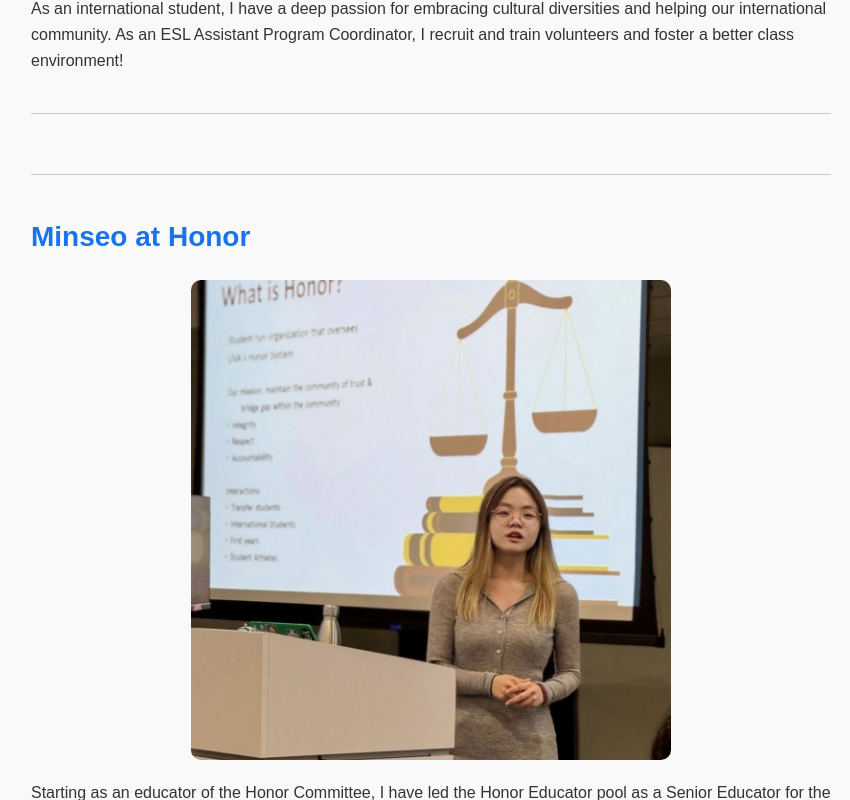
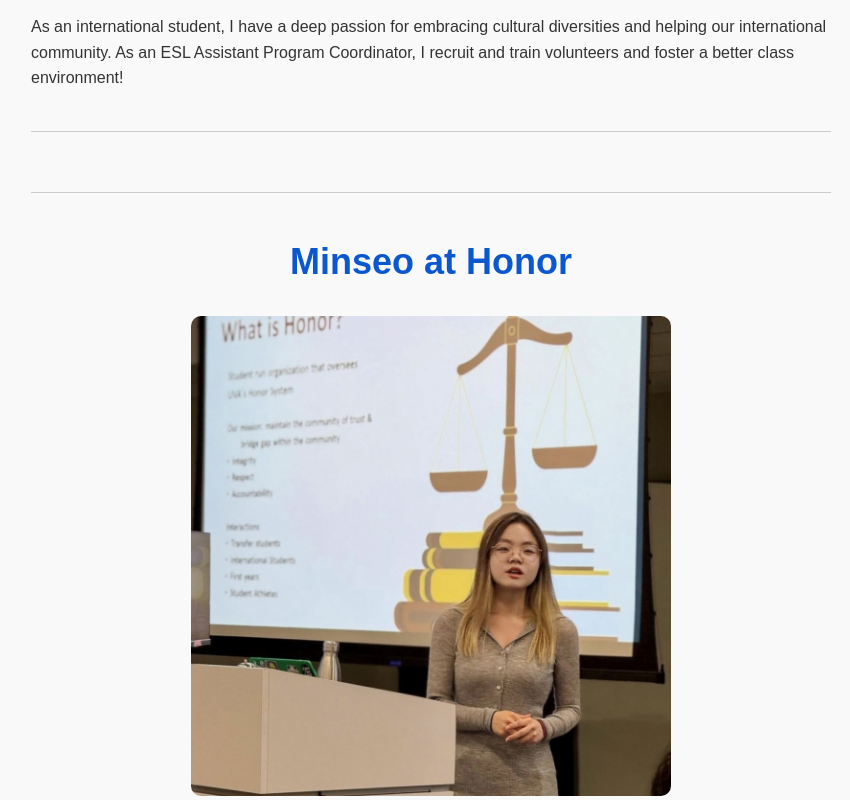
Before and after one commit to MinseoK2626/MinseoPortfolio, a plain HTML site: page minseouva.html in a window 1280 px wide. Shown: the part 874-1674 px from the top of the page, without its empty margins (209-1059 px from the left). Drawn offline with Linux system fonts and the light colour scheme.

Commit message:
real last

```diff
--- a/style.css
+++ b/style.css
@@ -14,12 +14,6 @@ button:hover {
     background-color: #357ae8;
 }
 
-.section h2 {
-    font-size: 28px;
-    color: #1a73e8;
-    font-weight: bold;
-    margin-bottom: 20px;
-}
 
 .container {
     max-width: 800px;
@@ -63,3 +57,10 @@ body {
     background-color: #f9f9f9;
     color: #333;
 }
+.section h2 {
+    font-size: 36px;         /* 더 크게! */
+    color: #0b57d0;          /* 더 진한 파란색으로! */
+    font-weight: 800;        /* 더 굵게 */
+    margin-bottom: 25px;
+    text-align: center;      /* 가운데 정렬도 추가 */
+}
```
